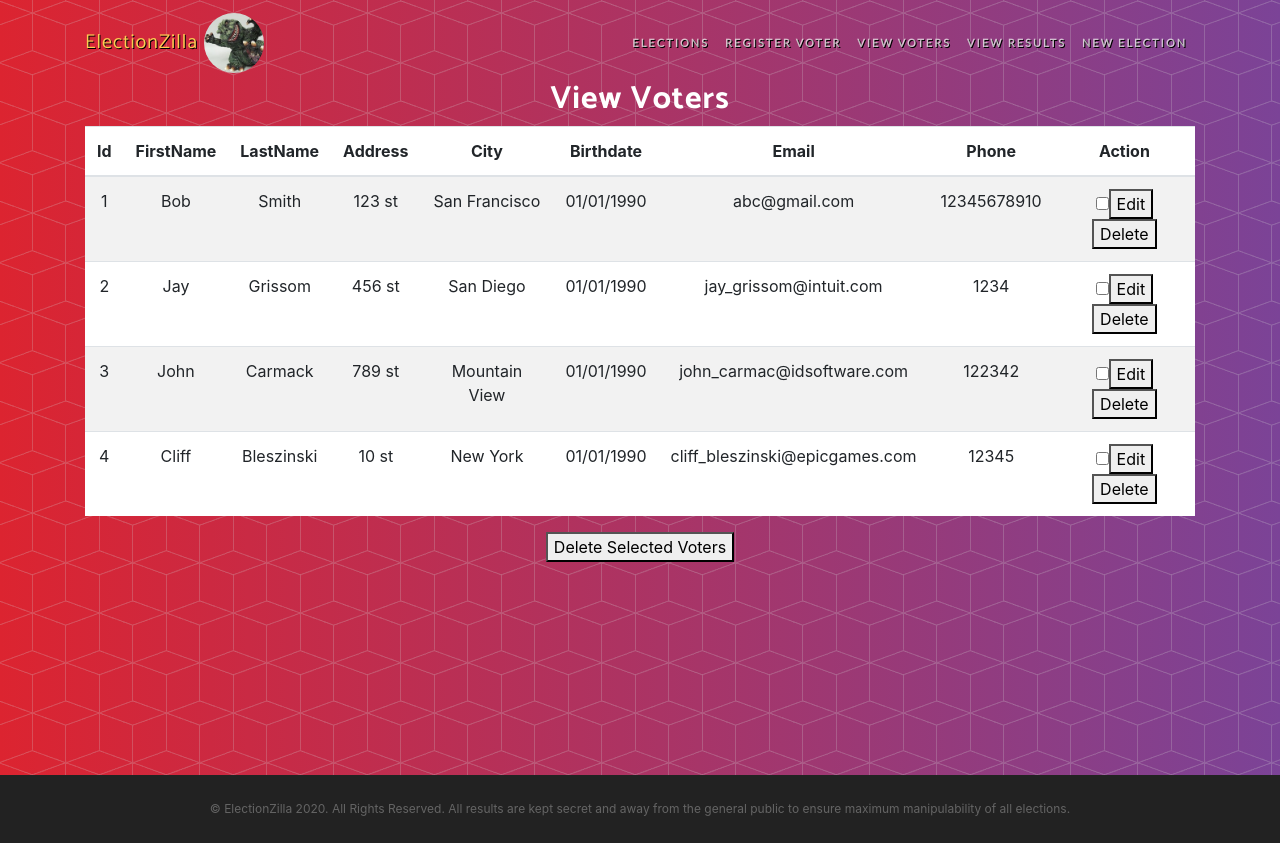
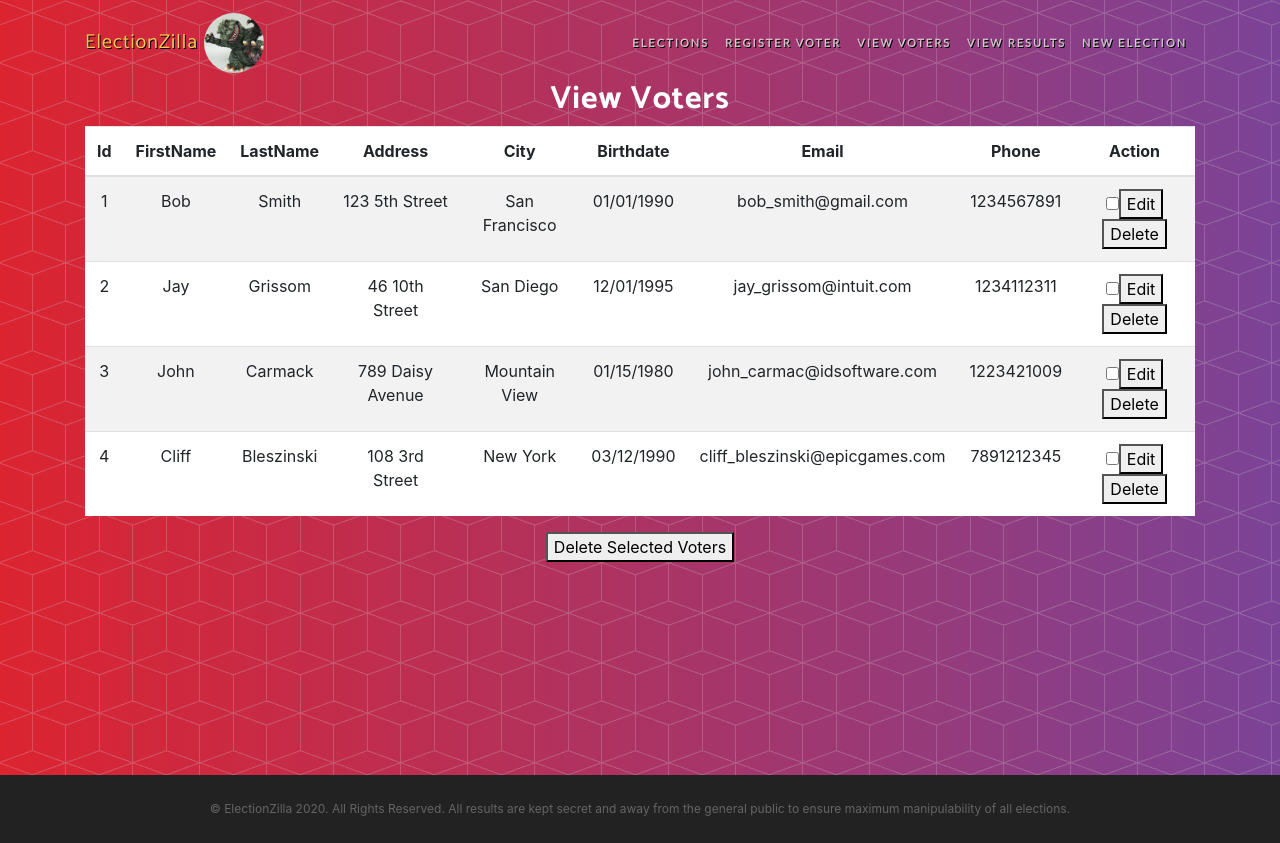
Before and after one commit to JustinHermida/election-zilla, a React (Create React App) app: page /view-voters in a window 1280 px wide. Built offline with nearby package versions, Linux system fonts and the light colour scheme; data requests are answered from the project's data file; the HTML template or start-up script is replaced by a standard one; a web font is replaced by a local one.

Commit message:
Fixing browser warnings

```diff
--- a/db.json
+++ b/db.json
@@ -1,43 +1,43 @@
 {
   "voters": [
     {
-      "id": 1,
       "firstName": "Bob",
       "lastName": "Smith",
-      "address": "123 st",
+      "address": "123 5th Street",
       "city": "San Francisco",
       "birthdate": "01/01/1990",
-      "email": "abc@gmail.com",
-      "phone": "12345678910"
+      "email": "bob_smith@gmail.com",
+      "phone": "1234567891",
+      "id": 1
     },
     {
       "firstName": "Jay",
       "lastName": "Grissom",
-      "address": "456 st",
+      "address": "46 10th Street",
       "city": "San Diego",
-      "birthdate": "01/01/1990",
+      "birthdate": "12/01/1995",
       "email": "jay_grissom@intuit.com",
-      "phone": "1234",
+      "phone": "1234112311",
       "id": 2
     },
     {
       "firstName": "John",
       "lastName": "Carmack",
-      "address": "789 st",
+      "address": "789 Daisy Avenue",
       "city": "Mountain View",
-      "birthdate": "01/01/1990",
+      "birthdate": "01/15/1980",
       "email": "john_carmac@idsoftware.com",
-      "phone": "122342",
+      "phone": "1223421009",
       "id": 3
     },
     {
       "firstName": "Cliff",
       "lastName": "Bleszinski",
-      "address": "10 st",
+      "address": "108 3rd Street",
       "city": "New York",
-      "birthdate": "01/01/1990",
+      "birthdate": "03/12/1990",
       "email": "cliff_bleszinski@epicgames.com",
-      "phone": "12345",
+      "phone": "7891212345",
       "id": 4
     }
   ],
--- a/src/components/VoterTable.js
+++ b/src/components/VoterTable.js
@@ -17,7 +17,7 @@ export const VoterTable = ({
   const [ selectedList , addVoterToSelectedList, deleteVoterFromSelectedListList, clearSelectedList ] = useList([]);
 
   const deleteMultiple = (selectedList) => {
-    selectedList.map(selectedVoter => {
+    selectedList.forEach(selectedVoter => {
       deleteVoter(selectedVoter.id);
     });
     clearSelectedList();
--- a/src/components/VoterViewRow.js
+++ b/src/components/VoterViewRow.js
@@ -1,9 +1,6 @@
 import React from 'react';
 
 import { voterPropTypes } from '../propTypes/voters';
-
-import { nanToValue } from '../utils';
-import { useList } from '../hooks/useList';
 
 export const VoterViewRow = ({
   voter,
--- a/src/containers/VoterToolContainer.js
+++ b/src/containers/VoterToolContainer.js
@@ -3,7 +3,7 @@ import { bindActionCreators } from 'redux';
 import { useSelector, useDispatch } from 'react-redux';
 
 import {
-  addVoter, saveVoter,
+  saveVoter,
   deleteVoter, createEditVoterAction,
   createCancelVoterAction, refreshVoters,
   sortHeaderRequestAction,
```
